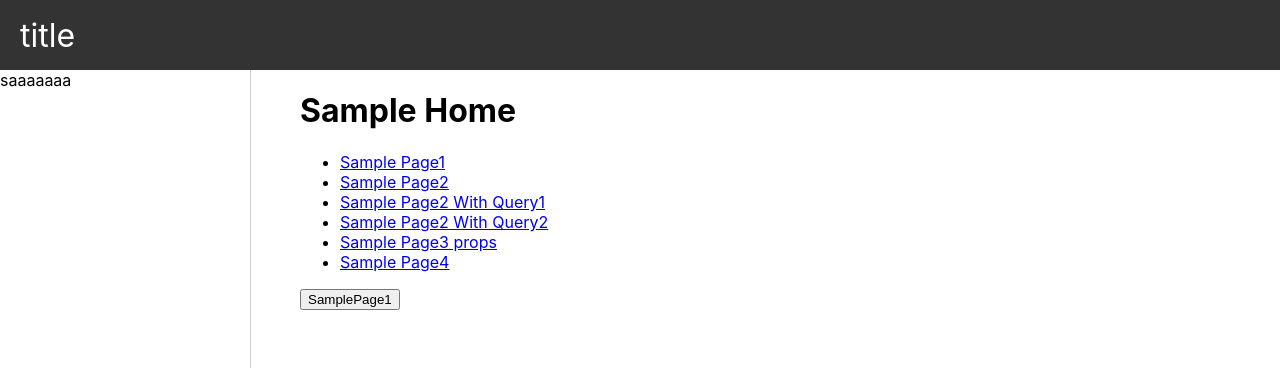
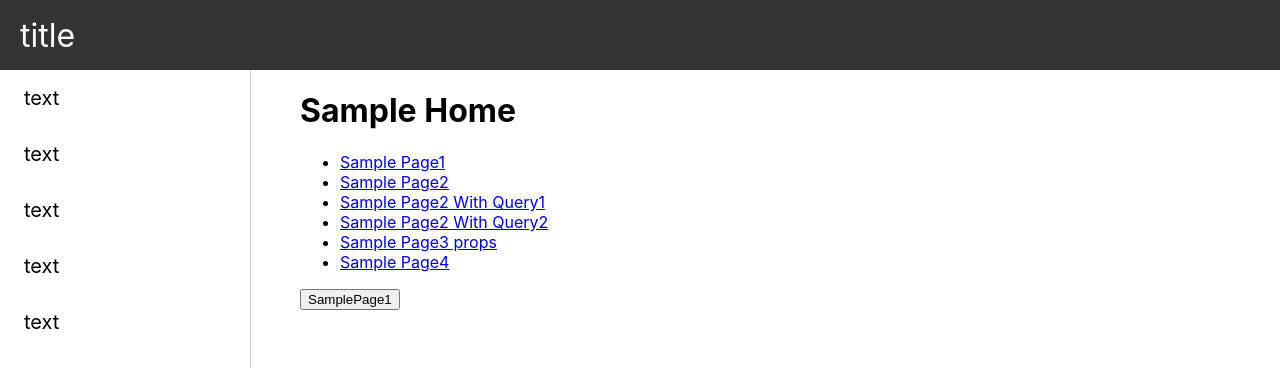
Before and after one commit to Snails8/go-api, a React (Create React App) app in the folder frontend/: page / in a window 1280 px wide. Shown: the top 368 px of the page. Built offline with nearby package versions, Linux system fonts and the light colour scheme; no server answers.

Commit message:
add: sidebar の側デザインの追加

```diff
--- a/frontend/src/components/atoms/Sidebar/Sidebar.module.css
+++ b/frontend/src/components/atoms/Sidebar/Sidebar.module.css
@@ -6,3 +6,35 @@
     border-right: 1px solid #CCCCCC;
     z-index: 100;
 }
+
+.sidebar_item {
+    align-items: center;
+
+    cursor: pointer;
+    display: flex;
+    height: 56px;
+    padding-left: 24px;
+    transition: background-color 0.3s ease-out;
+    width: 176px;
+}
+
+.sidebar_item :hover {
+    background-color: #a0a0a0;
+}
+
+.sidebar_item :active {
+    background-color: #a0a0a0;
+}
+
+.selected_color {
+    background-color: #a0a0a0;
+}
+
+.selected_color {
+    background-color: #a0a0a0;
+}
+
+.sidebar_text {
+    color: black;
+    font-size: 20px;
+}
--- a/frontend/src/components/atoms/Sidebar/Sidebar.tsx
+++ b/frontend/src/components/atoms/Sidebar/Sidebar.tsx
@@ -7,7 +7,21 @@ export const Sidebar: React.FC = ({
 }) => {
     return (
         <div className={`${styles.base}`}>
-            saaaaaaa
+            <div className={ `${styles.sidebar_item}` }>
+                <div className={ `${styles.sidebar_text}`} >text</div>
+            </div>
+            <div className={ `${styles.sidebar_item}` }>
+                <div className={ `${styles.sidebar_text}`} >text</div>
+            </div>
+            <div className={ `${styles.sidebar_item}` }>
+                <div className={ `${styles.sidebar_text}`} >text</div>
+            </div>
+            <div className={ `${styles.sidebar_item}` }>
+                <div className={ `${styles.sidebar_text}`} >text</div>
+            </div>
+            <div className={ `${styles.sidebar_item}` }>
+                <div className={ `${styles.sidebar_text}`} >text</div>
+            </div>
         </div>
     )
 
```
